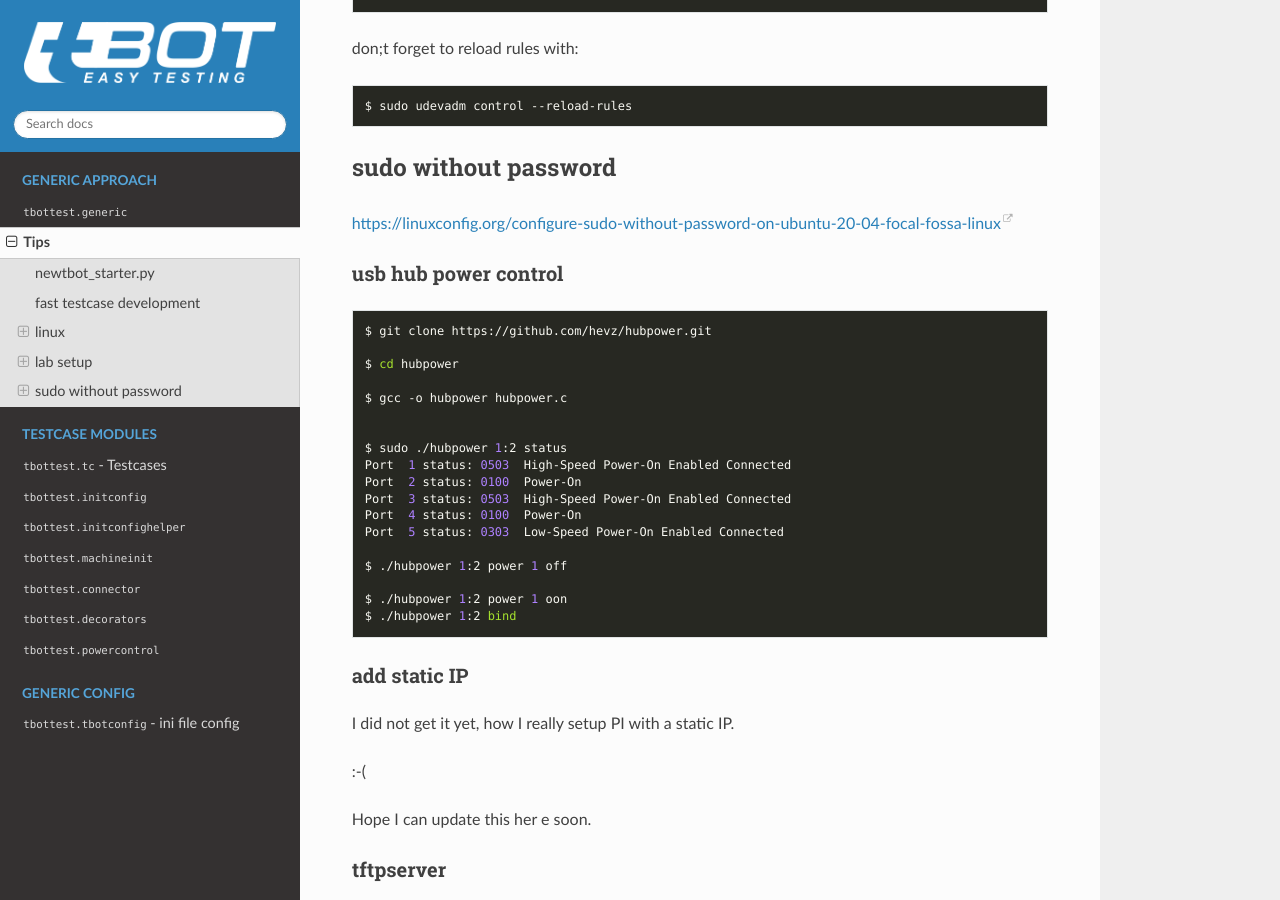
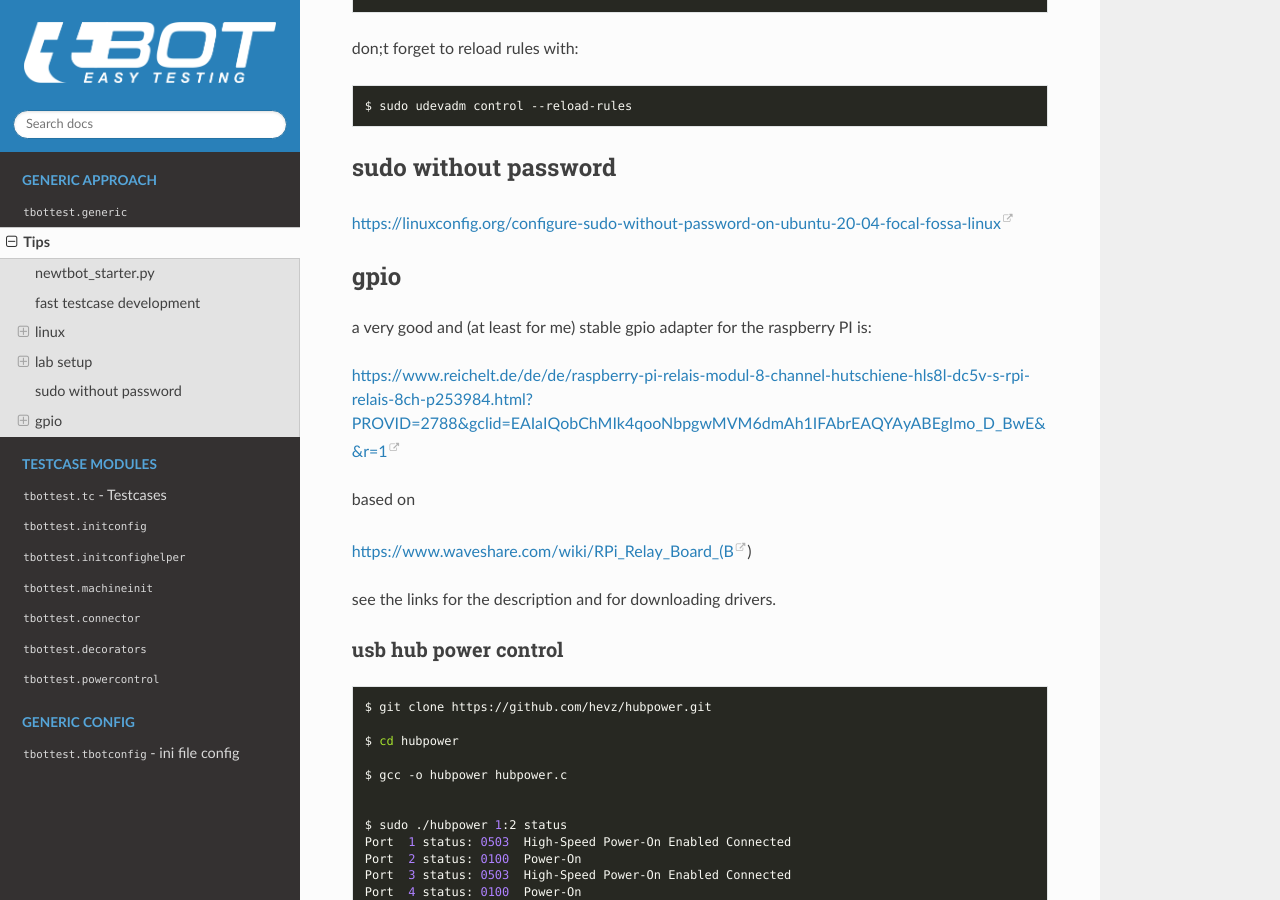
Before and after one commit to hsdenx/tbottest, a Sphinx documentation site: the page built from Documentation/tips.rst, in a window 1280 px wide and 900 px high, scrolled down 5009 px. Built offline with Sphinx 7.4.7 and the Read the Docs theme 2.0.0, drawn with Linux system fonts in a browser that asks for light colours; pages that are not in the unit, such as notebooks, are missing from menus.

Commit message:
Docu: Tips: add gpio adapter
add gpio adapter "RPI Relais 8CH" from Reichelt,
as it is a very stable and good working one.

Signed-off-by: Heiko Schocher <hs@denx.de>

```diff
--- a/Documentation/tips.rst
+++ b/Documentation/tips.rst
@@ -306,6 +306,20 @@ sudo without password
 ---------------------
 
 https://linuxconfig.org/configure-sudo-without-password-on-ubuntu-20-04-focal-fossa-linux
+
+gpio
+----
+
+a very good and (at least for me) stable gpio adapter for the raspberry PI is:
+
+https://www.reichelt.de/de/de/raspberry-pi-relais-modul-8-channel-hutschiene-hls8l-dc5v-s-rpi-relais-8ch-p253984.html?PROVID=2788&gclid=EAIaIQobChMIk4qooNbpgwMVM6dmAh1IFAbrEAQYAyABEgImo_D_BwE&&r=1
+
+based on
+
+https://www.waveshare.com/wiki/RPi_Relay_Board_(B)
+
+see the links for the description and for downloading drivers.
+
 
 usb hub power control
 .....................
```
